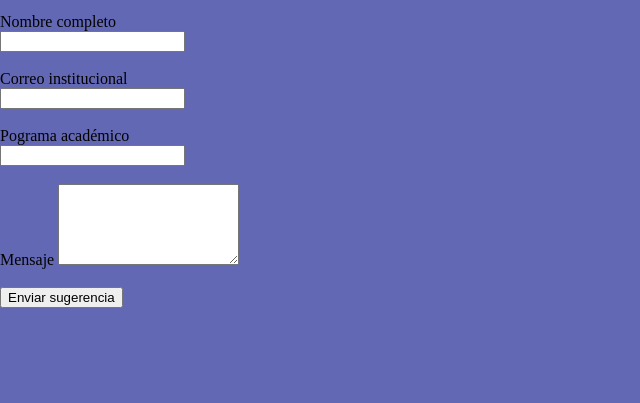
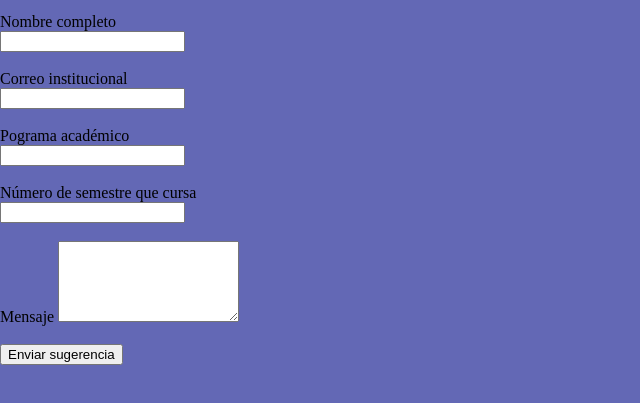
Before and after one commit to alejandro-git-hub/rubrica, a plain HTML site: page index.html in a window 1280 px wide. Shown: the part 101-504 px from the top of the page, without its empty margins (0-640 px from the left). Drawn offline with Linux system fonts and the light colour scheme.

Commit message:
realizando cambios en el formulario

```diff
--- a/index.html
+++ b/index.html
@@ -27,6 +27,9 @@
         <label>Pograma académico</label><br>
         <input type="text" name="programa" required><br><br>
 
+        <label>Número de semestre que cursa</label><br>
+        <input type="number" name="semestre" required><br><br>
+
         <label>Mensaje</label>
         <textarea name="text" rows="5" required></textarea><br><br>
 
```
